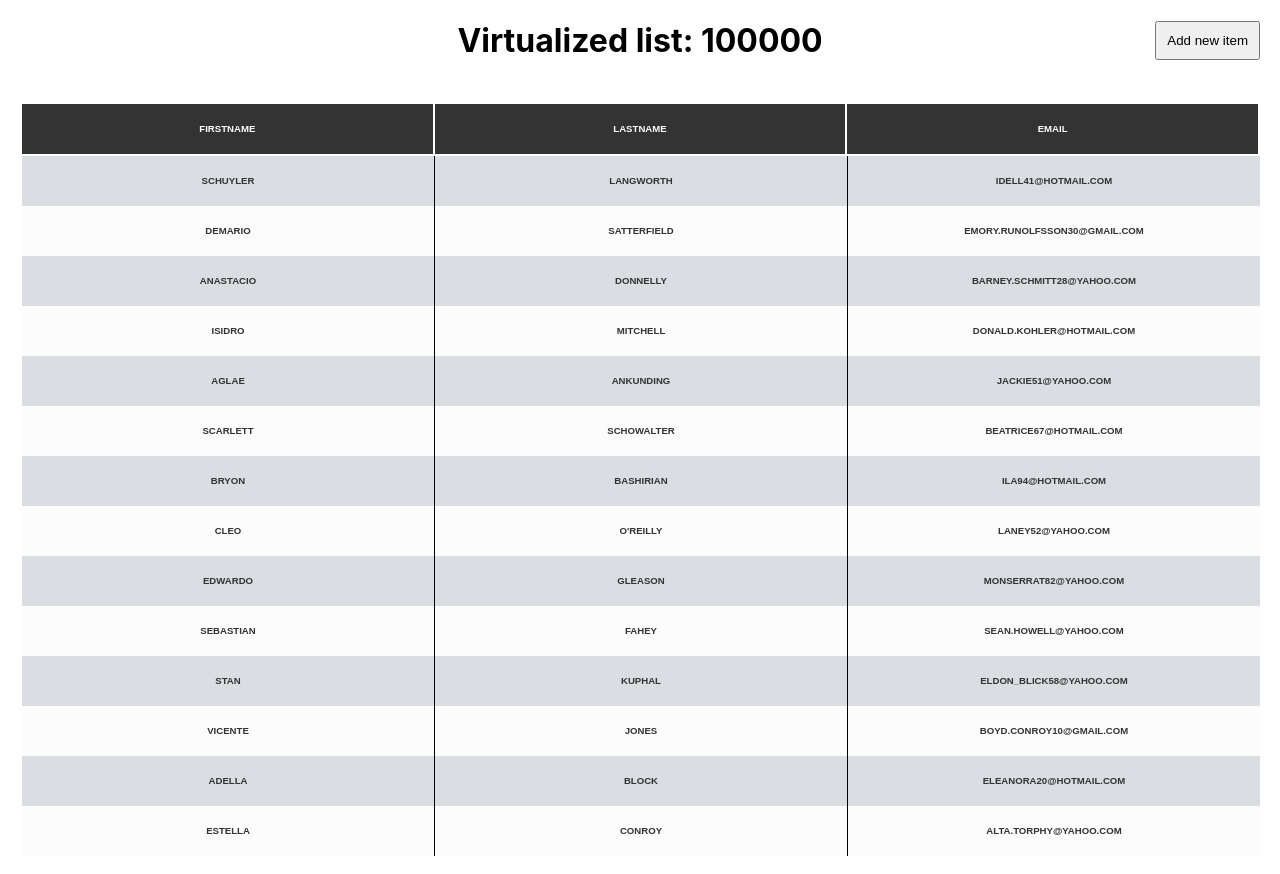
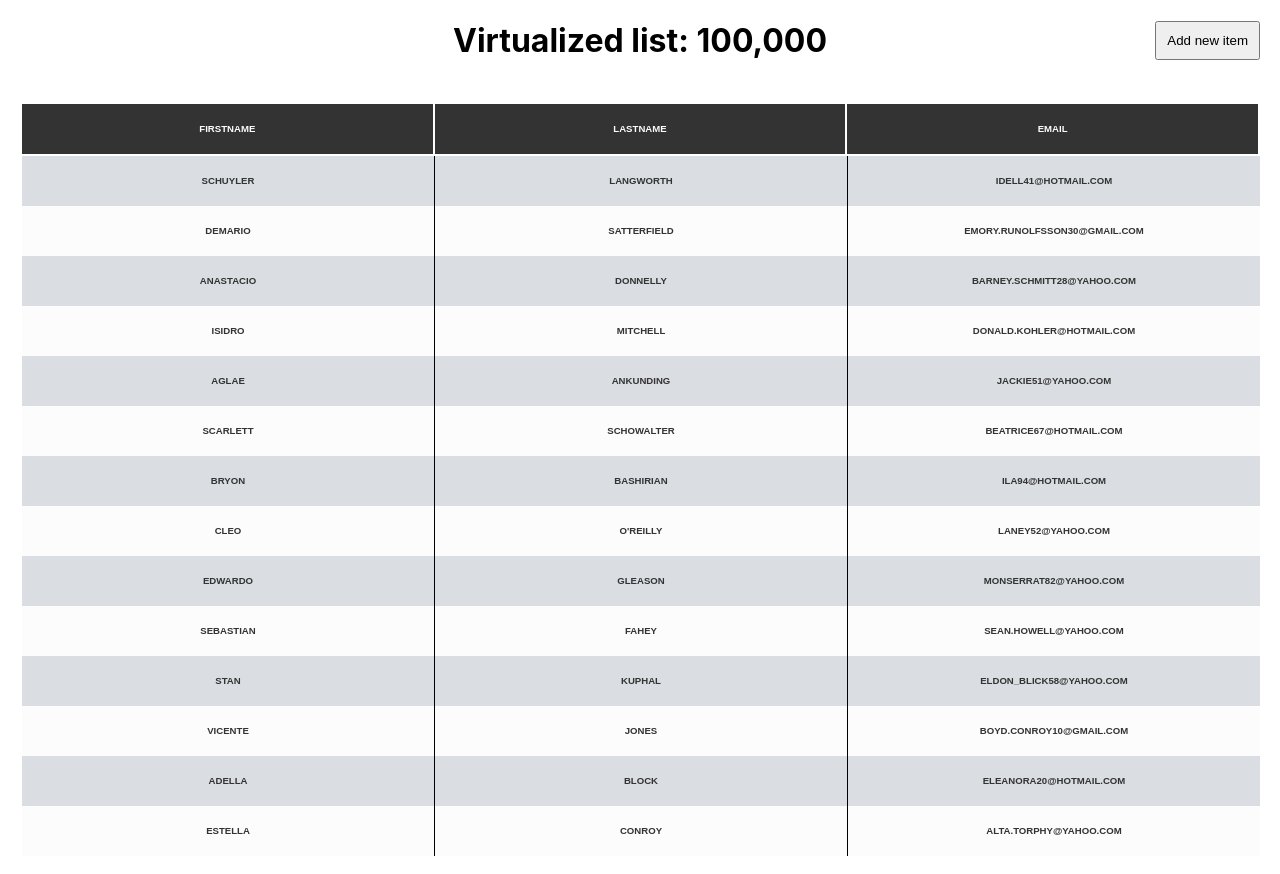
Before and after one commit to wizzywit/deep-opinion-fe-task, a React (Create React App) app: page / in a window 1280 px wide. Shown: the top 874 px of the page. Built offline with nearby package versions, Linux system fonts and the light colour scheme.

Commit message:
modified count to local string and refactored DOM nesting.

```diff
--- a/src/App.css
+++ b/src/App.css
@@ -86,10 +86,12 @@ th, td {
 }
 
 .top-btn {
+  padding: 10px;
+}
+
+.top-wrapper {
   position: sticky;
   bottom: 10px;
-  right: 10px;
-  padding: 10px;
 }
 
 .top-btn:hover{
--- a/src/App.tsx
+++ b/src/App.tsx
@@ -21,7 +21,7 @@ function App() {
   return (
     <div className="container">
       <div className="header">
-        <h1>Virtualized list: {people.length}</h1>
+        <h1>Virtualized list: {people.length.toLocaleString()}</h1>
         <button className="btn" onClick={addItem}>Add new item</button>
       </div>
         <div className="table-wrapper">
--- a/src/components/Table.tsx
+++ b/src/components/Table.tsx
@@ -100,7 +100,13 @@ const Table = ({rowHeight = 50, tableHeight = 700, rows}: OwnProps) => {
                 {generateRows()}
                 </tbody>
                 {scroll.top !== 0 && (
-                    <button className="top-btn" onClick={scrollToTop}>Top</button>
+                    <tbody className="top-wrapper">
+                    <tr>
+                        <td>
+                            <button className="top-btn" onClick={scrollToTop}>Top</button>
+                        </td>
+                    </tr>
+                    </tbody>
                 )}
             </table>
         </div>
```
